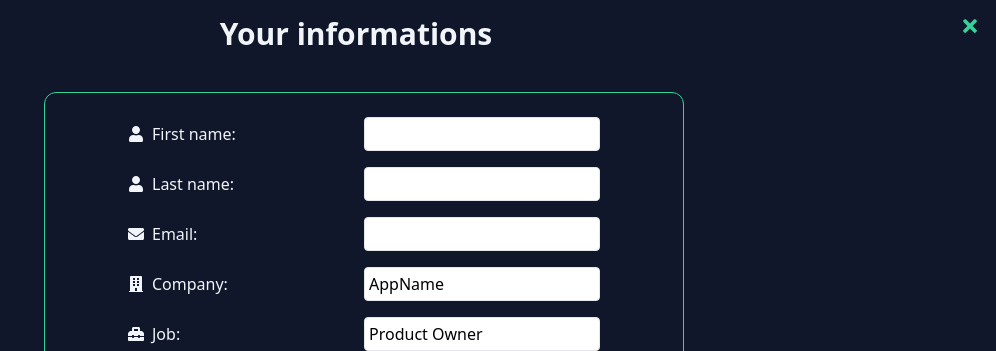
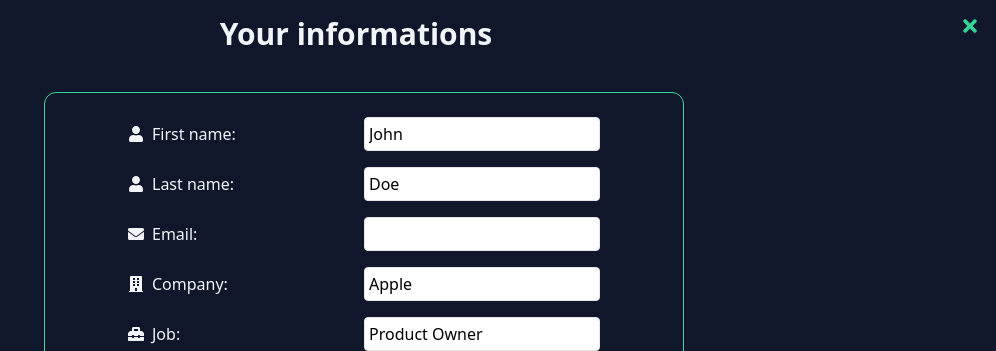
Before and after one commit to tlagoda/linkedinai, a Next.js app: page /settings/account in a window 1280 px wide. Shown: the top 351 px of the page, without its empty margins (284-1280 px from the left). Built offline with nearby package versions, Linux system fonts and the light colour scheme; no server answers.

Commit message:
use store for account page

```diff
--- a/src/app/redux/features/user/userSlice.ts
+++ b/src/app/redux/features/user/userSlice.ts
@@ -15,6 +15,7 @@ interface UserState {
   job: string;
   company: string;
   useOwnApiKey: boolean;
+  apiKey: string;
 }
 
 const initialState: UserState = {
@@ -26,7 +27,8 @@ const initialState: UserState = {
   lastName: "Doe",
   job: "Product Owner",
   company: "Apple",
-  useOwnApiKey: false
+  useOwnApiKey: false,
+  apiKey: "",
 };
 
 const userSlice = createSlice({
@@ -68,7 +70,8 @@ export const initializeAuthListener = (): AppThunk => (dispatch) => {
           lastName: userData.lastName,
           job: userData.job,
           company: userData.company,
-          useOwnApiKey: userData.useOwnApiKey
+          useOwnApiKey: userData.useOwnApiKey,
+          apiKey: userData.apiKey
         };
         dispatch(updateUser(userProfileData));
       }
--- a/src/app/settings/account/page.tsx
+++ b/src/app/settings/account/page.tsx
@@ -40,35 +40,19 @@ export default function Page() {
   const auth = getAuth(app);
 
   useEffect(() => {
-    const fetchUserInformations = async () => {
-      if (!auth.currentUser) {
-        return;
-      }
-
-      const docRef: any = doc(db, "users", auth.currentUser.uid);
-      const myDoc: any = await getDoc(docRef);
-
-      if (myDoc.exists) {
-        setFormData({
-          firstName: myDoc.data().firstName
-            ? myDoc.data().firstName
-            : "Unknown",
-          lastName: myDoc.data().firstName ? myDoc.data().lastName : "Unknown",
-          email: myDoc.data().email ? myDoc.data().email : "Unknown",
-          company: myDoc.data().company ? myDoc.data().company : "Unknown",
-          job: myDoc.data().job ? myDoc.data().job : "Unknown",
-          apiKey: myDoc.data().apiKey ? myDoc.data().apiKey : "Unknown",
-        });
-        setUseOwnApiKey(myDoc.data().useOwnApiKey ? myDoc.data().useOwnApiKey : false)
-      }
-    };
-    fetchUserInformations();
-  }, [auth]);
-
+    setFormData({
+      firstName: user.firstName ? user.firstName : "",
+      lastName: user.lastName ? user.lastName : "",
+      email: user.email ? user.email : "",
+      company: user.company ? user.company : "",
+      job: user.job ? user.job : "",
+      apiKey: user.apiKey ? user.apiKey : "",
+    });
+    setUseOwnApiKey(user.useOwnApiKey ? user.useOwnApiKey : false)
+  }, [user]);
   const handleInputChange = (event: { target: { name: any; value: any } }) => {
     const { name, value } = event.target;
-    console.log(name);
-    console.log(value);
+
     setFormData({
       ...formData,
       [name]: value,
```
